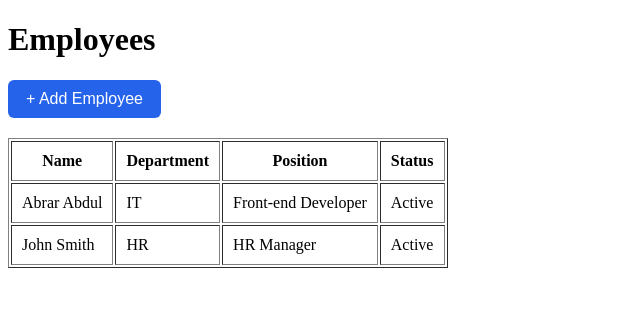
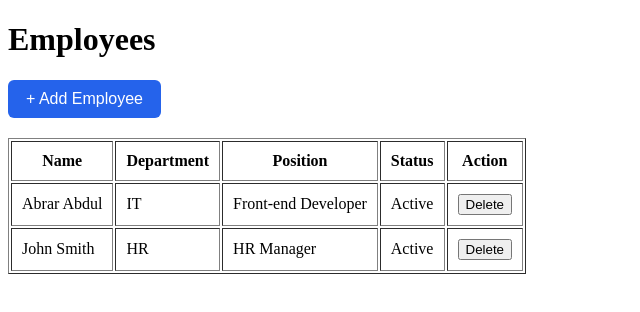
Before and after one commit to abbu46/hrms-pro, a React (Vite) app: page /employees in a window 1280 px wide. Shown: the top 312 px of the page, without its empty margins (0-640 px from the left). Built offline with nearby package versions, Linux system fonts and the light colour scheme.

Commit message:
Added delete employee functionality

```diff
--- a/src/pages/Employees.tsx
+++ b/src/pages/Employees.tsx
@@ -30,6 +30,9 @@ function Employees(){
       status:"Active",
     };
 
+
+
+
     setEmployees([...employees,newEmployee]);
 
     setName("");
@@ -40,6 +43,11 @@ function Employees(){
     setShowForm(false);
   };
 
+
+  const deleteEmployee = (index:number) => {
+    const updatedEmployees = employees.filter((_, i) => i !== index);
+    setEmployees(updatedEmployees);
+  };
 
   return(
     <div>
@@ -81,6 +89,7 @@ function Employees(){
             <th>Department</th>
             <th>Position</th>
             <th>Status</th>
+            <th>Action</th>
           </tr>
         </thead>
 
@@ -91,6 +100,9 @@ function Employees(){
               <td>{employee.department}</td>
               <td>{employee.position}</td>
               <td>{employee.status}</td>
+              <td>
+                <button onClick={() => deleteEmployee(index)}>Delete</button>
+              </td>
             </tr>
           ))}
         </tbody>
```
